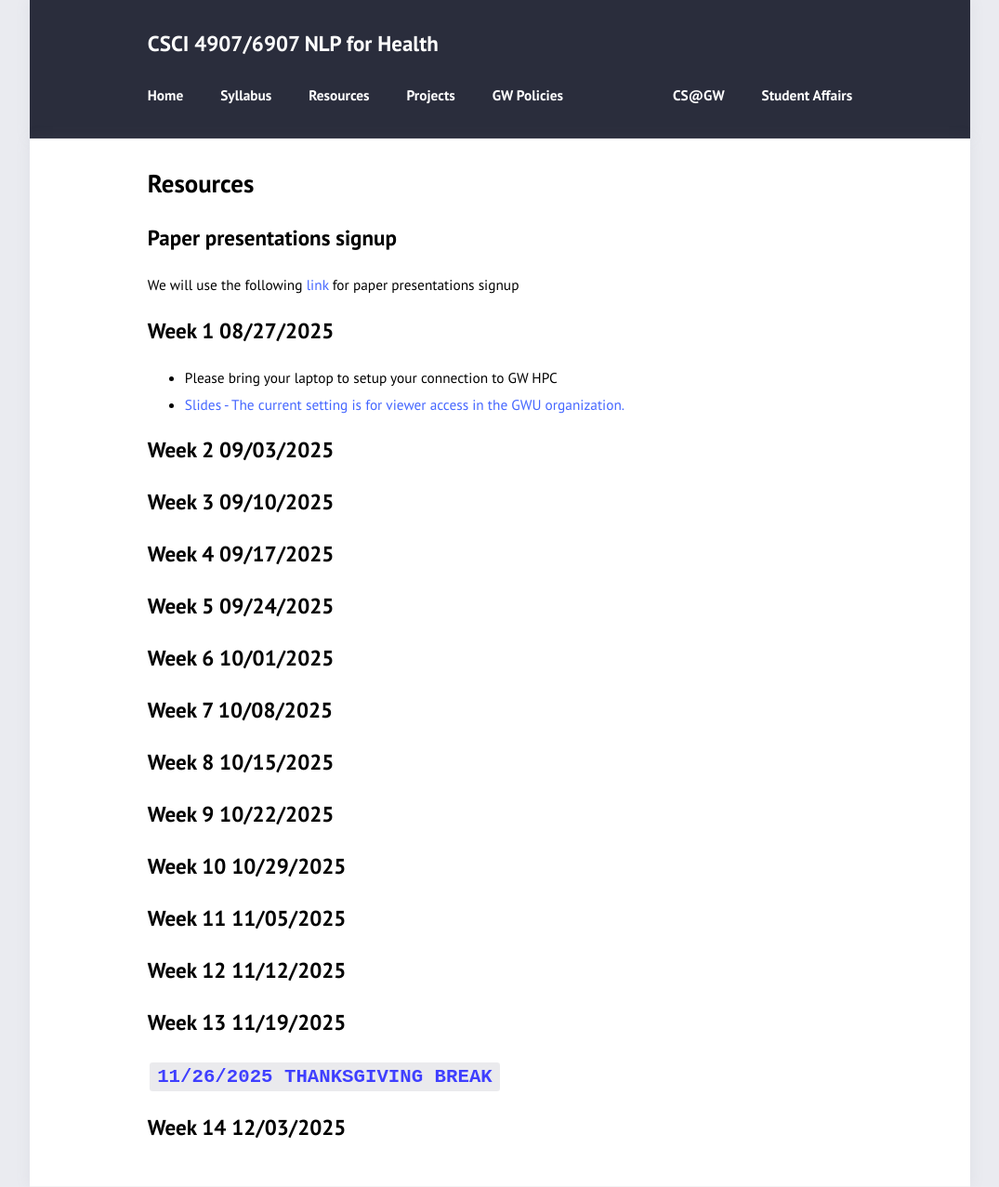
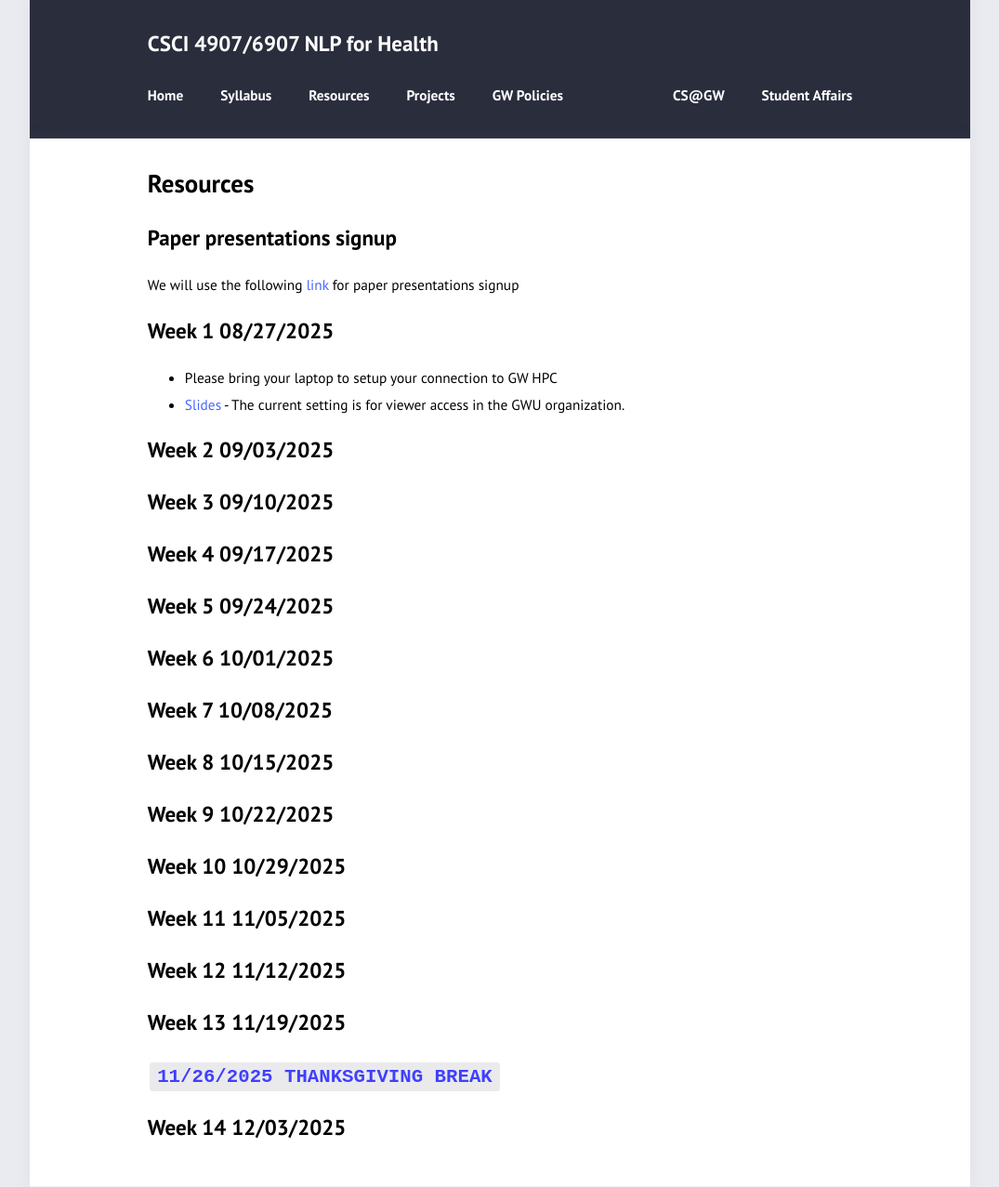
Before and after one commit to azirikly/nlp4health-fall25, a Jekyll site: the page built from resources.md, in a window 1280 px wide. Shown: the whole page at 93% size, without its empty margins (102-1177 px from the left). Built offline with Jekyll 4.4.1, drawn with Linux system fonts in a browser that asks for light colours.

```diff
--- a/resources.md
+++ b/resources.md
@@ -8,7 +8,7 @@ We will use the following [link](https://docs.google.com/spreadsheets/d/1lEqBHbO
 
 ## Week 1 08/27/2025
 - Please bring your laptop to setup your connection to GW HPC
-- [Slides - The current setting is for viewer access in the GWU organization.](https://docs.google.com/presentation/d/1Atlni4ZWjqRhOWCZ0bINjcpbjTse5gI1VHYBPDzs-K8/edit?usp=drive_link)
+- [Slides](https://docs.google.com/presentation/d/1Atlni4ZWjqRhOWCZ0bINjcpbjTse5gI1VHYBPDzs-K8/edit?usp=drive_link) - The current setting is for viewer access in the GWU organization.
 
 ## Week 2 09/03/2025
 
```
